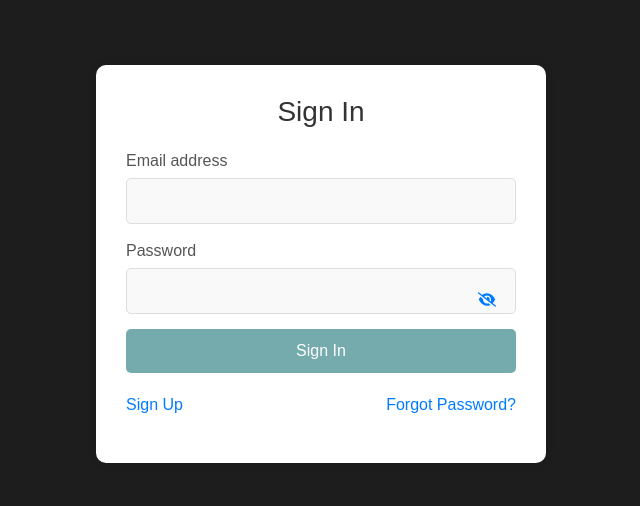
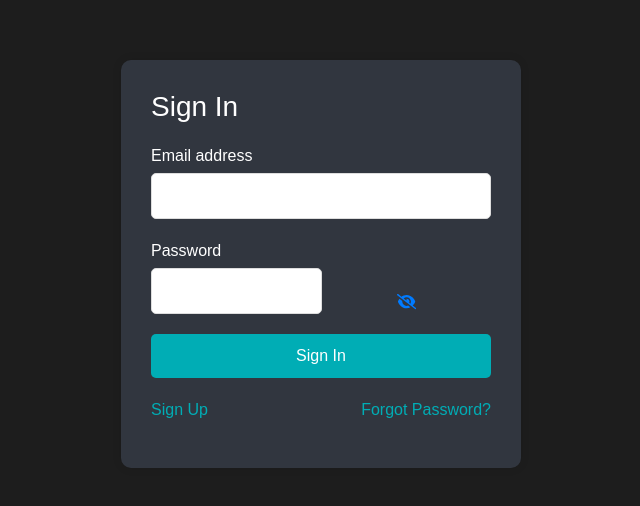
Before and after one commit to shyam2511/dashboard-project, a React (Create React App) app: page /signin in a window 1280 px wide. Shown: the part 136-642 px from the top of the page, without its empty margins (319-959 px from the left). Built offline with nearby package versions, Linux system fonts and the light colour scheme.

Commit message:
Homepage styled

```diff
--- a/src/Components/Sidebar.jsx
+++ b/src/Components/Sidebar.jsx
@@ -28,7 +28,7 @@ function Sidebar() {
     <aside id="sidebar" className='sidebar-responsive' >
       <div className='sidebar-title'>
         <div className='sidebar-brand'>
-          CODER DASHBOARD
+          CODER'S DASHBOARD
         </div>
       </div>
       <div className="user-info">
--- a/src/Pages.css
+++ b/src/Pages.css
@@ -1,133 +1,241 @@
-/* Reset styles */
+/* General Reset */
 * {
     margin: 0;
     padding: 0;
     box-sizing: border-box;
   }
 
-  /* Global styles */
-  body, html {
-    height: 100%;
-    font-family: 'Helvetica', sans-serif;
+  body {
+    font-family: Helvetica, Sans-Serif;
     background-color: #222831;
-    color: #333;
+    color: #fff;
   }
 
-  /* Container styling */
-  .container {
+  /* Homepage Styles */
+  .homepage-container {
     display: flex;
+    flex-direction: column;
+    justify-content: center;
+    align-items: center;
+    min-height: 100vh;
+    text-align: center;
+  }
+
+  .homepage-container h1 {
+    font-size: 3rem;
+    margin-bottom: 20px;
+    color: #00adb5;
+  }
+
+  .homepage-buttons {
+    display: flex;
+    gap: 20px;
+  }
+
+  .homepage-buttons button {
+    padding: 10px 20px;
+    font-size: 1.2rem;
+    background-color: #00adb5;
+    color: #fff;
+    border: none;
+    border-radius: 5px;
+    cursor: pointer;
+    transition: background-color 0.3s ease;
+  }
+
+  .homepage-buttons button:hover {
+    background-color: #007bff;
+  }
+
+  /* SignIn Page Styles */
+  .signin-container {
+    display: flex;
+    flex-direction: column;
     justify-content: center;
     align-items: center;
     min-height: 100vh;
   }
 
-  /* Form styling */
-  form {
-    background-color: #fff;
+  .signin-form {
+    background-color: #31363F;
     padding: 30px;
     border-radius: 10px;
     box-shadow: 0 0 10px rgba(0, 0, 0, 0.1);
-    width: 450px;
-    /* max-width: 400px; */
+    width: 100%;
+    max-width: 400px;
   }
 
-  h3 {
-    text-align: center;
+  .signin-form h3 {
     margin-bottom: 20px;
-    color: #333;
+    color: #fff;
   }
 
-  .error-message {
-    color: #ff6b6b;
-    margin-bottom: 15px;
-    text-align: center;
+  .signin-form p.error {
+    color: red;
+    margin-bottom: 10px;
   }
 
-  label {
+  .signin-form label {
     display: block;
     margin-bottom: 5px;
-    color: #555;
+    color: #fff;
   }
 
-  input[type="email"],
-  input[type="text"],
-  input[type="password"],
-  input[type="file"] {
+  .signin-form input[type="email"],
+  .signin-form input[type="password"] {
     width: 100%;
     padding: 10px;
+    margin-bottom: 20px;
     border: 1px solid #ddd;
     border-radius: 5px;
-    margin-bottom: 15px;
-    font-size: 16px;
-    background-color: #f9f9f9;
   }
 
-  input[type="email"]:focus,
-  input[type="text"]:focus,
-  input[type="password"]:focus,
-  input[type="file"]:focus {
-    border-color: #007bff;
-  }
-
-  .password-container {
-    position: relative;
-    width: 100%; /* Ensure the container width matches the input width */
-  }
-
-  .password-container input[type="password"],
-  .password-container input[type="text"] {
-    padding-right: 40px; /* Add space for the eye icon */
-  }
-
-  .password-container button {
-    position: absolute;
-    right: 10px;
-    top: 50%;
-    transform: translateY(-50%);
-    background: none;
-    border: none;
-    cursor: pointer;
-    font-size: 18px;
-    color: #007bff;
-  }
-
-  button[type="submit"] {
+  .signin-form button {
     width: 100%;
     padding: 10px;
-    background-color: #76abae;
+    background-color: #00adb5;
+    color: #fff;
     border: none;
     border-radius: 5px;
-    color: white;
-    font-size: 16px;
     cursor: pointer;
     transition: background-color 0.3s ease;
   }
 
-  button[type="submit"]:hover {
-    background-color: #5a9191;
+  .signin-form button:hover {
+    background-color: #007bff;
   }
 
-  .links {
+  .signin-form .password-toggle {
+    display: flex;
+    align-items: center;
+    justify-content: space-between;
+  }
+
+  .signin-form .password-toggle button {
+    background: none;
+    border: none;
+    color: #007bff;
+    cursor: pointer;
+    font-size: 1.2rem;
+  }
+
+  .signin-form .links {
     display: flex;
     justify-content: space-between;
     margin-top: 20px;
   }
 
-  .links a {
-    color: #007bff;
+  .signin-form .links a {
+    color: #00adb5;
     text-decoration: none;
   }
 
-  .links a:hover {
+  .signin-form .links a:hover {
     text-decoration: underline;
   }
 
-  /* Profile Image Styling */
-  .profile-image {
+  /* SignUp Page Styles */
+  .signup-container {
+    display: flex;
+    flex-direction: column;
+    justify-content: center;
+    align-items: center;
+    min-height: 100vh;
+    background-color: #222831; /* Background color for the page */
+  }
+
+  .signup-form {
+    background-color: #31363F;
+    padding: 30px;
+    border-radius: 10px;
+    box-shadow: 0 0 10px rgba(0, 0, 0, 0.1);
+    width: 100%;
+    max-width: 400px;
+  }
+
+  .signup-form h3 {
+    margin-bottom: 20px;
+    color: #fff;
+  }
+
+  .signup-form p.error {
+    color: red;
+    margin-bottom: 10px;
+  }
+
+  .signup-form label {
+    display: block;
+    margin-bottom: 5px;
+    color: #fff;
+  }
+
+  .signup-form input[type="email"],
+  .signup-form input[type="text"],
+  .signup-form input[type="file"],
+  .signup-form input[type="password"] {
+    width: 100%;
+    padding: 10px;
+    margin-bottom: 20px;
+    border: 1px solid #ddd;
+    border-radius: 5px;
+    font-size: 16px;
+  }
+
+  .signup-form input[type="file"] {
+    background-color: #f8f9fa; /* Light gray background */
+    color: #333;
+    cursor: pointer;
+  }
+
+  .signup-form input[type="file"] + img {
     width: 100px;
     height: 100px;
     border-radius: 50%;
+    margin-top: 10px;
     cursor: pointer;
-    display: block;
-    margin: 10px auto;
   }
+
+  .signup-form button {
+    width: 100%;
+    padding: 10px;
+    background-color: #00adb5;
+    color: #fff;
+    border: none;
+    border-radius: 5px;
+    cursor: pointer;
+    transition: background-color 0.3s ease;
+    font-size: 16px;
+  }
+
+  .signup-form button:hover {
+    background-color: #007bff;
+  }
+
+  .signup-form .password-toggle {
+    display: flex;
+    align-items: center;
+    justify-content: space-between;
+  }
+
+  .signup-form .password-toggle button {
+    background: none;
+    border: none;
+    color: #007bff;
+    cursor: pointer;
+    font-size: 1.2rem;
+  }
+
+  .signup-form .links {
+    display: flex;
+    justify-content: space-between;
+    margin-top: 20px;
+  }
+
+  .signup-form .links a {
+    color: #00adb5;
+    text-decoration: none;
+  }
+
+  .signup-form .links a:hover {
+    text-decoration: underline;
+  }
--- a/src/pages/Homepage.js
+++ b/src/pages/Homepage.js
@@ -1,12 +1,13 @@
-import React from 'react'
-import { useNavigate } from 'react-router-dom'
+import React from "react";
+import { useNavigate } from "react-router-dom";
+import "../Pages.css";
 
 const Homepage = () => {
-    const navigate = useNavigate();
+  const navigate = useNavigate();
   return (
-    <div>
-      <h1>Coders Dashboard</h1>
-      <div>
+    <div className="homepage-container">
+      <h1>Coder's Dashboard</h1>
+      <div className="homepage-buttons">
         <button
           onClick={() => {
             navigate("/signin");
@@ -24,6 +25,6 @@ const Homepage = () => {
       </div>
     </div>
   );
-}
+};
 
-export default Homepage
+export default Homepage;
--- a/src/pages/SignIn.js
+++ b/src/pages/SignIn.js
@@ -3,13 +3,11 @@ import { Link, useNavigate } from "react-router-dom";
 import { AiFillEye } from "react-icons/ai";
 import { FaEyeSlash } from "react-icons/fa6";
 import axios from "axios";
-import "../Pages.css";  // Importing the CSS file
-import { useDispatch } from "react-redux";
-import { login } from "../redux/authSlice";
+import '../Pages.css'; // Import the SignIn CSS
 
 const SignIn = () => {
   const navigate = useNavigate();
-  const dispatch = useDispatch();
+
   const [showPassword, setShowPassword] = useState(false);
   const [password, setPassword] = useState("");
   const [email, setEmail] = useState("");
@@ -29,7 +27,6 @@ const SignIn = () => {
         },
         options
       );
-      dispatch(login(response));
       navigate("/dashboard");
     } catch (error) {
       setErrorMessage("Invalid email or password");
@@ -38,11 +35,10 @@ const SignIn = () => {
   };
 
   return (
-      <div className="container">
-        <div>
-          <form onSubmit={handleLogin}>
+    <div className="signin-container">
+      <form className="signin-form" onSubmit={handleLogin}>
         <h3>Sign In</h3>
-            {errorMessage && <p className="error-message">{errorMessage}</p>}
+        {errorMessage && <p className="error">{errorMessage}</p>}
         <div>
           <label>Email address</label>
           <input
@@ -53,7 +49,7 @@ const SignIn = () => {
         </div>
         <div>
           <label>Password</label>
-              <div className="password-container">
+          <div className="password-toggle">
             <input
               type={showPassword ? "text" : "password"}
               name="password"
@@ -80,7 +76,6 @@ const SignIn = () => {
         </div>
       </form>
     </div>
-      </div>
   );
 };
 
--- a/src/pages/SignUp.js
+++ b/src/pages/SignUp.js
@@ -5,9 +5,7 @@ import { ref, uploadBytesResumable, getDownloadURL } from "firebase/storage";
 import axios from "axios";
 import { AiFillEye } from "react-icons/ai";
 import { FaEyeSlash } from "react-icons/fa6";
-import "../Pages.css"; // Importing the CSS file
-import { useDispatch } from "react-redux";
-import { register } from "../redux/authSlice";
+import '../Pages.css'; // Import the SignUp CSS
 
 const SignUp = () => {
   const [showPassword, setShowPassword] = useState(false);
@@ -17,7 +15,7 @@ const SignUp = () => {
   const [displayedImages, setDisplayedImages] = useState([]);
   const [avatarUrl, setAvatarUrl] = useState("");
   const navigate = useNavigate();
-  const dispatch = useDispatch();
+
   useEffect(() => {
     const fetchAvatarUrl = async () => {
       try {
@@ -49,6 +47,7 @@ const SignUp = () => {
     try {
       let filenames = null;
       if (photo) {
+        console.log(photo[0]);
         if (photo[0].type !== "image/jpeg") {
           setError("Only .jpg profile pictures are allowed.");
           return;
@@ -68,18 +67,20 @@ const SignUp = () => {
           profileImg: filenames,
         }
       );
-      dispatch(register(responseData));
+      console.log(responseData);
+      // dispatch(register(responseData));
       navigate("/signin");
     } catch (error) {
       setError(error.message);
+      console.error(error);
     }
   };
 
   return (
-    <div className="container">
-      <form onSubmit={handleSubmit}>
+    <div className="signup-container">
+      <form className="signup-form" onSubmit={handleSubmit}>
         <h3>Sign Up</h3>
-        {error && <p className="error-message">{error}</p>}
+        {error && <p className="error">{error}</p>}
         <div>
           <label>Email address</label>
           <input type="email" name="email" onChange={handleState} />
@@ -95,18 +96,17 @@ const SignUp = () => {
             <img
               src={displayedImages[0].url}
               alt="Selected"
-              className="profile-image"
               onClick={() => document.getElementById("photo").click()}
             />
           ) : (
             <label htmlFor="photo" className="cursor-pointer">
-              <img src={avatarUrl} alt="Avatar" className="profile-image" />
+              <img src={avatarUrl} alt="Avatar" />
             </label>
           )}
         </div>
         <div>
           <label>Password</label>
-          <div className="password-container">
+          <div className="password-toggle">
             <input
               type={showPassword ? "text" : "password"}
               name="password"
@@ -122,7 +122,7 @@ const SignUp = () => {
             </button>
           </div>
         </div>
-        <button type="submit">Sign Up</button>
+        <button type="submit">Signup</button>
         <div className="links">
           <p>
             <Link to="/signin">Already a user? Login</Link>
```
Lines whose indentation alone changed are shown as unchanged.
